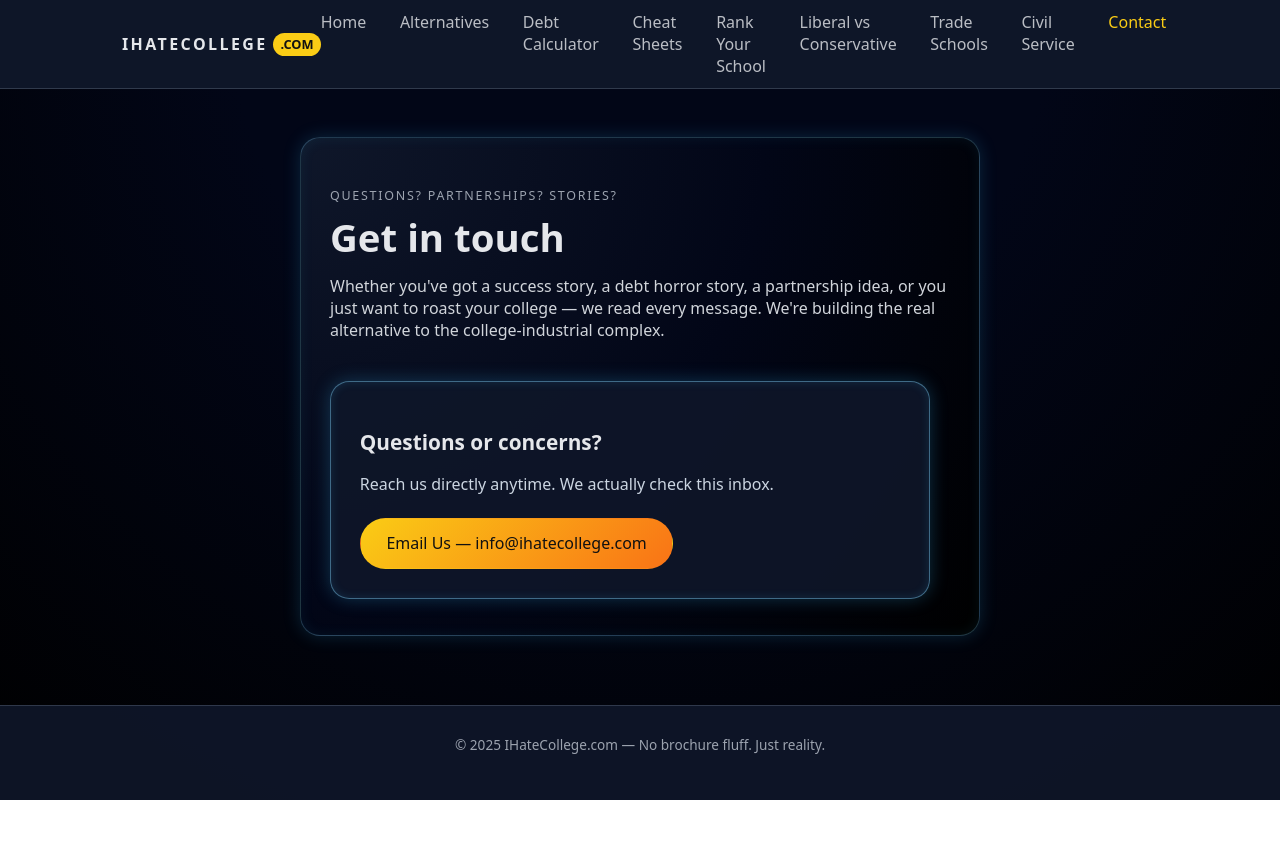
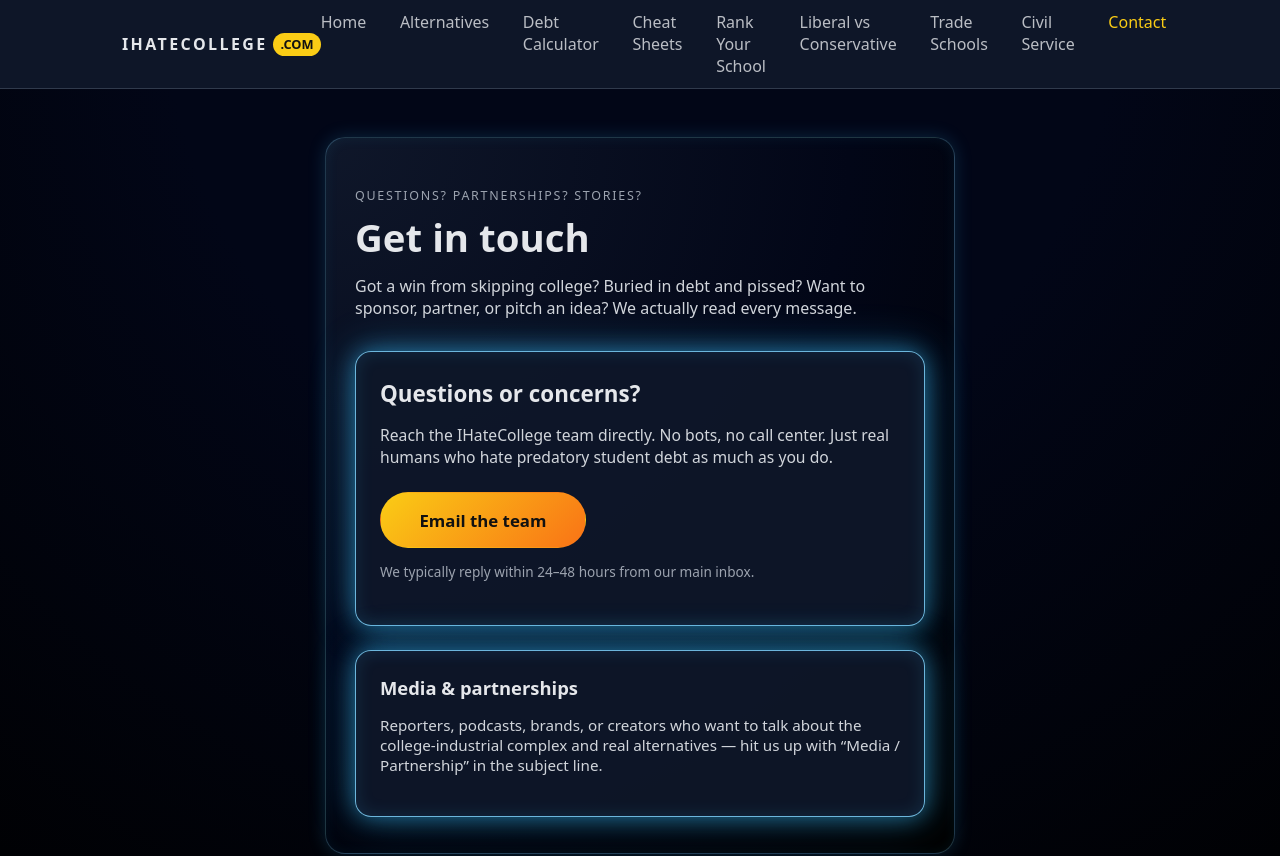
Before and after one commit to placebetsai/Ihatecollege, a Next.js app: page /contact in a window 1280 px wide. Shown: the top 856 px of the page. Before the commit the page ends 800 px from the top, so only its background shows below. Built offline with nearby package versions, Linux system fonts and the light colour scheme.

Commit message:
Update contact.js

```diff
--- a/pages/contact.js
+++ b/pages/contact.js
@@ -7,52 +7,93 @@
       <section className="hero">
         <p className="eyebrow">QUESTIONS? PARTNERSHIPS? STORIES?</p>
         <h1 className="hero-title">Get in touch</h1>
-
-        <p className="hero-subtitle" style={{ maxWidth: "620px" }}>
-          Whether you've got a success story, a debt horror story, a partnership
-          idea, or you just want to roast your college — we read every message.
-          We're building the real alternative to the college-industrial complex.
+        <p className="hero-subtitle" style={{ maxWidth: "560px" }}>
+          Got a win from skipping college? Buried in debt and pissed? Want to
+          sponsor, partner, or pitch an idea? We actually read every message.
         </p>
 
         <div
+          className="path-card"
           style={{
-            marginTop: "2.5rem",
-            padding: "1.8rem",
-            borderRadius: "1.2rem",
-            background: "rgba(15,23,42,0.9)",
-            border: "1px solid rgba(125, 211, 252, 0.45)",
-            boxShadow:
-              "0 0 18px rgba(56,189,248,0.25), inset 0 0 10px rgba(56,189,248,0.15)",
-            maxWidth: "600px",
+            marginTop: "2rem",
+            padding: "1.6rem 1.5rem 1.9rem",
           }}
         >
           <h2
-            className="section-title"
-            style={{ marginBottom: "0.6rem", fontSize: "1.3rem" }}
+            style={{
+              fontSize: "1.4rem",
+              margin: "0 0 0.75rem",
+            }}
           >
             Questions or concerns?
           </h2>
           <p
             style={{
-              color: "#cbd5e1",
-              marginBottom: "1.3rem",
-              lineHeight: "1.55",
+              fontSize: "0.98rem",
+              color: "#d1d5db",
+              marginBottom: "1.5rem",
+              maxWidth: "520px",
             }}
           >
-            Reach us directly anytime. We actually check this inbox.
+            Reach the IHateCollege team directly. No bots, no call center.
+            Just real humans who hate predatory student debt as much as you do.
           </p>
 
+          {/* CTA button – generic label, hidden email behind mailto */}
           <a
-            href="mailto:info@ihatecollege.com"
+            href="mailto:info@ihatecollege.com?subject=IHateCollege.com%20Contact"
             className="btn btn-primary"
             style={{
-              fontSize: "1rem",
-              padding: "0.85rem 1.6rem",
-              display: "inline-block",
+              display: "inline-flex",
+              alignItems: "center",
+              justifyContent: "center",
+              padding: "0.95rem 2.4rem",
+              fontSize: "1.05rem",
+              fontWeight: 600,
             }}
           >
-            Email Us — info@ihatecollege.com
+            Email the team
           </a>
+
+          <p
+            style={{
+              marginTop: "0.9rem",
+              fontSize: "0.85rem",
+              color: "#9ca3af",
+            }}
+          >
+            We typically reply within 24–48 hours from our main inbox.
+          </p>
+        </div>
+
+        {/* Extra card for partnerships / media (optional but makes page feel bigger) */}
+        <div
+          className="path-card"
+          style={{
+            marginTop: "1.5rem",
+            padding: "1.5rem 1.5rem 1.7rem",
+          }}
+        >
+          <h3
+            style={{
+              fontSize: "1.15rem",
+              margin: "0 0 0.7rem",
+            }}
+          >
+            Media & partnerships
+          </h3>
+          <p
+            style={{
+              fontSize: "0.95rem",
+              color: "#d1d5db",
+              marginBottom: "0.85rem",
+              maxWidth: "520px",
+            }}
+          >
+            Reporters, podcasts, brands, or creators who want to talk about the
+            college-industrial complex and real alternatives — hit us up with
+            “Media / Partnership” in the subject line.
+          </p>
         </div>
       </section>
     </Layout>
```
